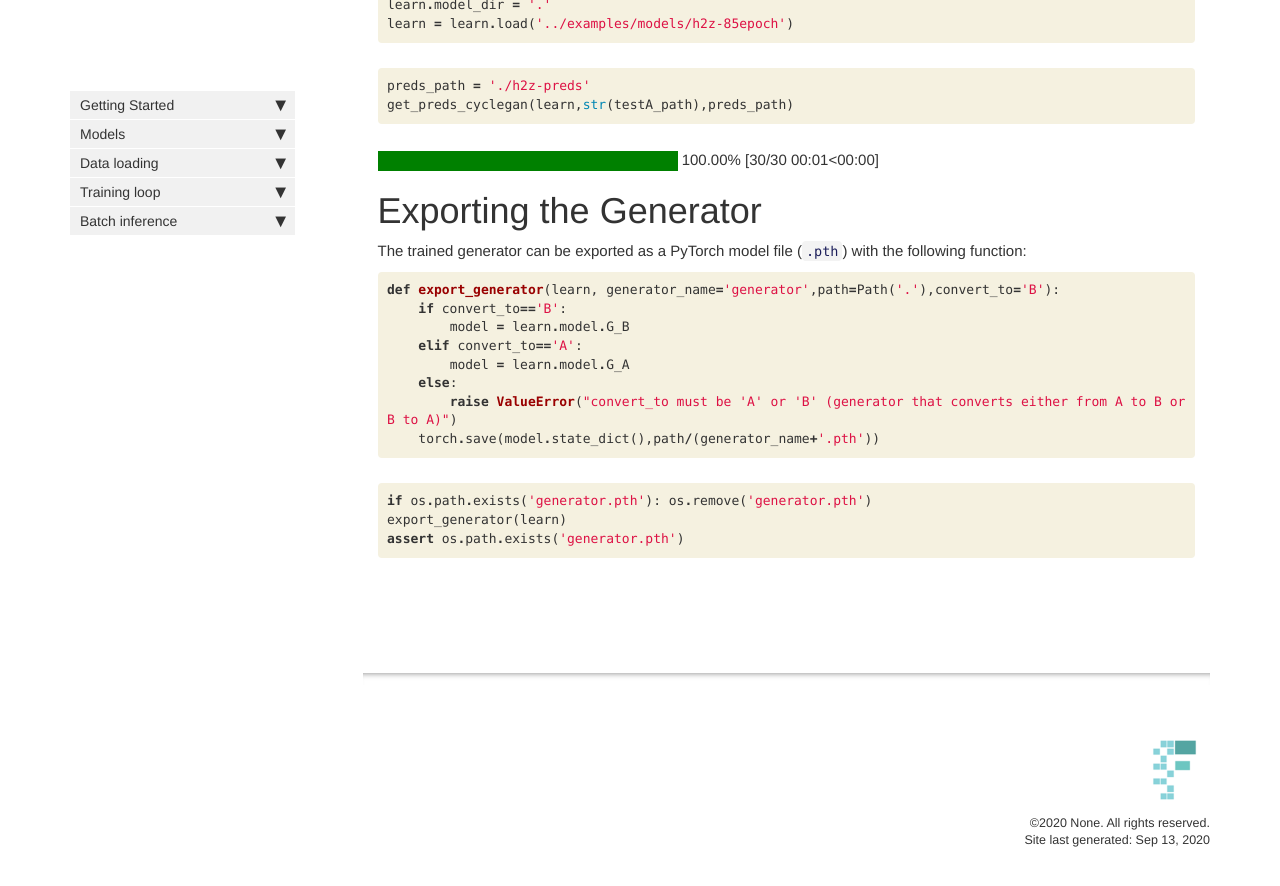
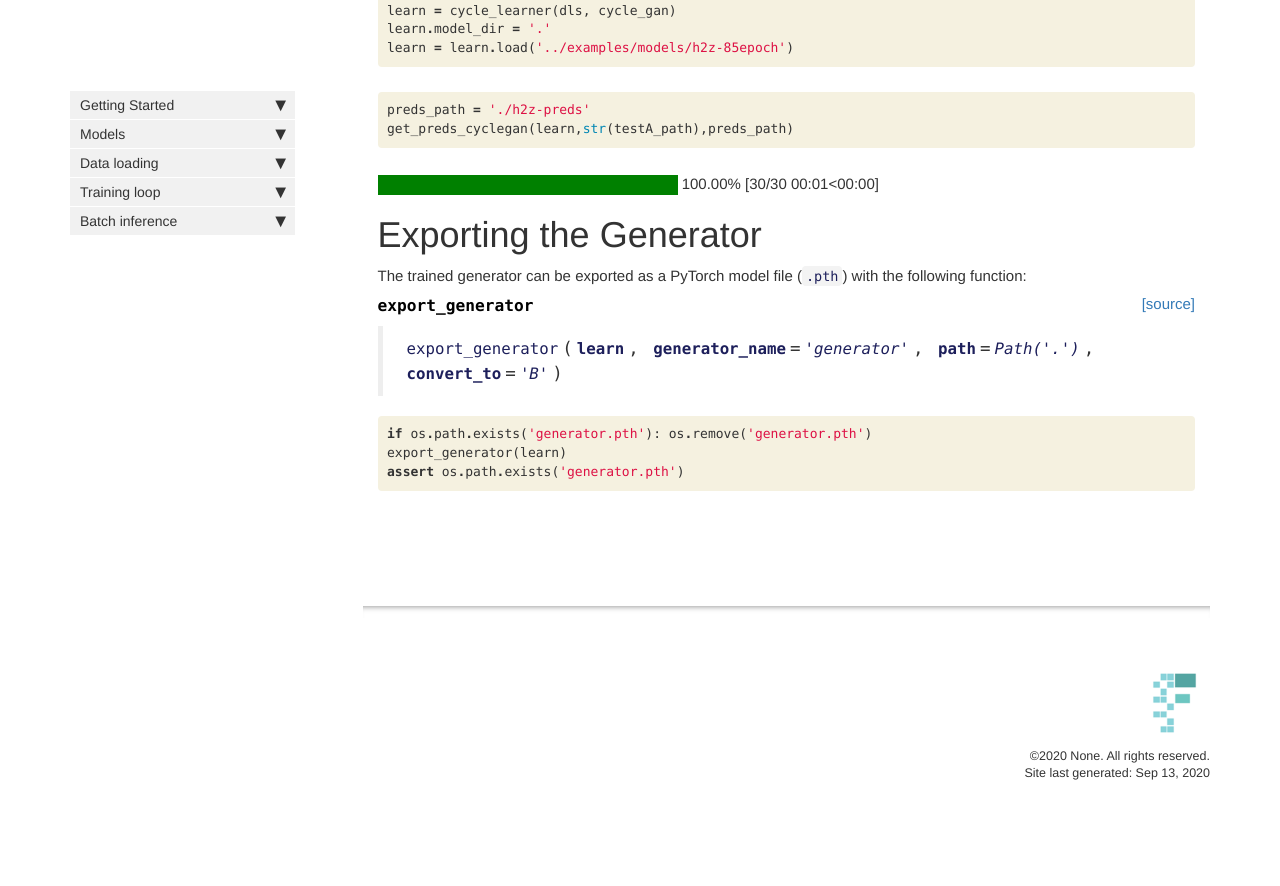
Before and after one commit to tmabraham/UPIT, a Jekyll site: the page built from docs/inference.cyclegan.html, in a window 1280 px wide and 900 px high, scrolled down 1536 px. Shown: the top 886 px of the window. Built offline with Jekyll 4.4.1, drawn with Linux system fonts in a browser that asks for light colours; nearby versions of some CDN libraries; comment, search, counter and statistics services are not loaded; after the commit the page ends 2369 px from its top, so only the background shows below that.

Commit message:
fix export of export_generator

```diff
--- a/docs/inference.cyclegan.html
+++ b/docs/inference.cyclegan.html
@@ -294,21 +294,28 @@
     {% raw %}
 
 <div class="cell border-box-sizing code_cell rendered">
-<div class="input">
 
-<div class="inner_cell">
-    <div class="input_area">
-<div class=" highlight hl-ipython3"><pre><span></span><span class="k">def</span> <span class="nf">export_generator</span><span class="p">(</span><span class="n">learn</span><span class="p">,</span> <span class="n">generator_name</span><span class="o">=</span><span class="s1">&#39;generator&#39;</span><span class="p">,</span><span class="n">path</span><span class="o">=</span><span class="n">Path</span><span class="p">(</span><span class="s1">&#39;.&#39;</span><span class="p">),</span><span class="n">convert_to</span><span class="o">=</span><span class="s1">&#39;B&#39;</span><span class="p">):</span>
-    <span class="k">if</span> <span class="n">convert_to</span><span class="o">==</span><span class="s1">&#39;B&#39;</span><span class="p">:</span>
-        <span class="n">model</span> <span class="o">=</span> <span class="n">learn</span><span class="o">.</span><span class="n">model</span><span class="o">.</span><span class="n">G_B</span>
-    <span class="k">elif</span> <span class="n">convert_to</span><span class="o">==</span><span class="s1">&#39;A&#39;</span><span class="p">:</span>
-        <span class="n">model</span> <span class="o">=</span> <span class="n">learn</span><span class="o">.</span><span class="n">model</span><span class="o">.</span><span class="n">G_A</span>
-    <span class="k">else</span><span class="p">:</span>
-        <span class="k">raise</span> <span class="ne">ValueError</span><span class="p">(</span><span class="s2">&quot;convert_to must be &#39;A&#39; or &#39;B&#39; (generator that converts either from A to B or B to A)&quot;</span><span class="p">)</span>
-    <span class="n">torch</span><span class="o">.</span><span class="n">save</span><span class="p">(</span><span class="n">model</span><span class="o">.</span><span class="n">state_dict</span><span class="p">(),</span><span class="n">path</span><span class="o">/</span><span class="p">(</span><span class="n">generator_name</span><span class="o">+</span><span class="s1">&#39;.pth&#39;</span><span class="p">))</span>
-</pre></div>
+</div>
+    {% endraw %}
 
-    </div>
+    {% raw %}
+
+<div class="cell border-box-sizing code_cell rendered">
+
+<div class="output_wrapper">
+<div class="output">
+
+<div class="output_area">
+
+
+<div class="output_markdown rendered_html output_subarea ">
+<h4 id="export_generator" class="doc_header"><code>export_generator</code><a href="https://github.com/tmabraham/UPIT/tree/master/upit/inference/cyclegan.py#L85" class="source_link" style="float:right">[source]</a></h4><blockquote><p><code>export_generator</code>(<strong><code>learn</code></strong>, <strong><code>generator_name</code></strong>=<em><code>'generator'</code></em>, <strong><code>path</code></strong>=<em><code>Path('.')</code></em>, <strong><code>convert_to</code></strong>=<em><code>'B'</code></em>)</p>
+</blockquote>
+
+</div>
+
+</div>
+
 </div>
 </div>
 
--- a/upit/_nbdev.py
+++ b/upit/_nbdev.py
@@ -34,7 +34,8 @@
          "cycle_learner": "03_train.cyclegan.ipynb",
          "FolderDataset": "04_inference.cyclegan.ipynb",
          "load_dataset": "04_inference.cyclegan.ipynb",
-         "get_preds_cyclegan": "04_inference.cyclegan.ipynb"}
+         "get_preds_cyclegan": "04_inference.cyclegan.ipynb",
+         "export_generator": "04_inference.cyclegan.ipynb"}
 
 modules = ["models/cyclegan.py",
            "models/junyanz.py",
```
Also changed, not shown: README.md, 3 other files.
